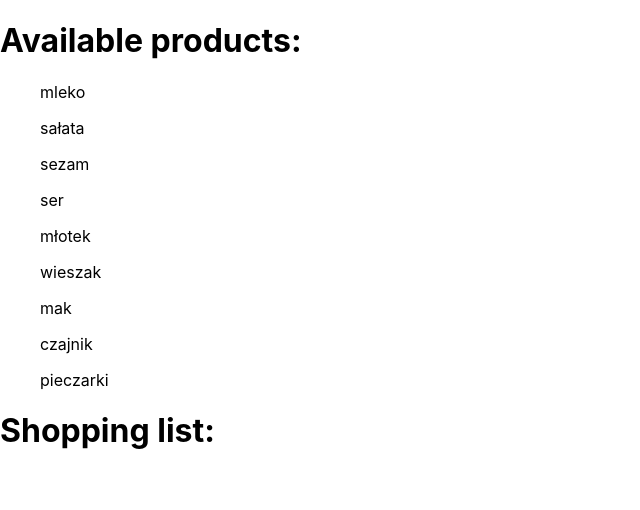
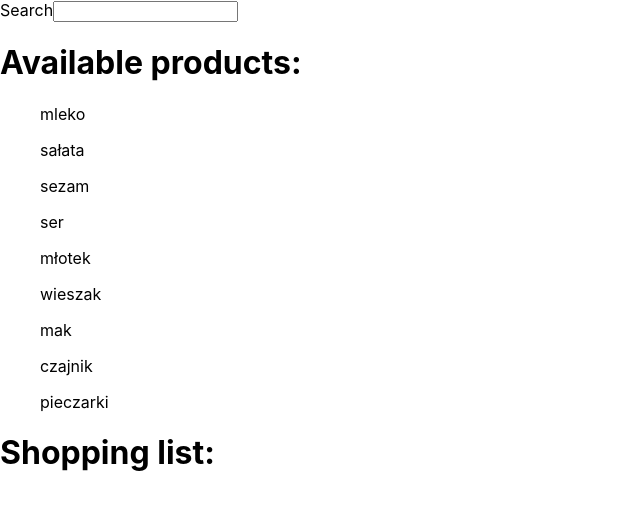
Before and after one commit to macieJJarocki/shopping-list-r, a React (Create React App) app in the folder shopping_list/: page / in a window 1280 px wide. Shown: the top 510 px of the page, without its empty margins (0-640 px from the left). Built offline with nearby package versions, Linux system fonts and the light colour scheme.

Commit message:
added Filter component with basic logic

```diff
--- a/shopping_list/src/App.js
+++ b/shopping_list/src/App.js
@@ -4,19 +4,12 @@ import ProductsList from './Components/ProductsList';
 import ShoppingList from './Components/ShoppingList';
 import { useState } from 'react';
 import {products} from './common/products'
-
-
-// TODO
-
-// 1. po klikniecu prawym przyciskiem myszy
-// usuwane sa wszystkie takie same elementy z componentu ShoppingList
-
-// klucze
-
-
+import Filter from './Components/Filter';
 
 function App() {
   const[productsList, setProductsList] = useState([])
+
+  const [productSubstring, setProductSubstring] = useState('')
 
   function handleLeftClick(productName){
     const product = products.filter((product) =>
@@ -31,8 +24,25 @@ function App() {
       setProductsList(products)
   }
 
+  function handleSubmit(event){
+    event.preventDefault()
+  }
+
+  function handleChange(inputValue){
+    if(inputValue){
+      setProductSubstring(inputValue)
+
+    }
+
+  }
+
   return (
     <div className={styles.appWrapper}>
+      <Filter
+        productSubstring={productSubstring}
+        handleSubmit={handleSubmit}
+        handleChange={handleChange}
+      />
       <div className={styles.columnsWrapper}>
         <ProductsList
           products={products}
--- /dev/null
+++ b/shopping_list/src/Components/Filter.js
@@ -0,0 +1,17 @@
+import React from "react";
+
+const Filter = ({productSubstring, handleSubmit, handleChange}) => {
+  return(
+    <form onSubmit={handleSubmit}>
+        <label htmlFor="searchhtmlFor">Search</label>
+        <input
+        type="text"
+        value={productSubstring}
+        required
+        onChange={(e) => handleChange(e.target.value)}/>
+    </form>
+    )
+
+};
+
+export default Filter;
```
